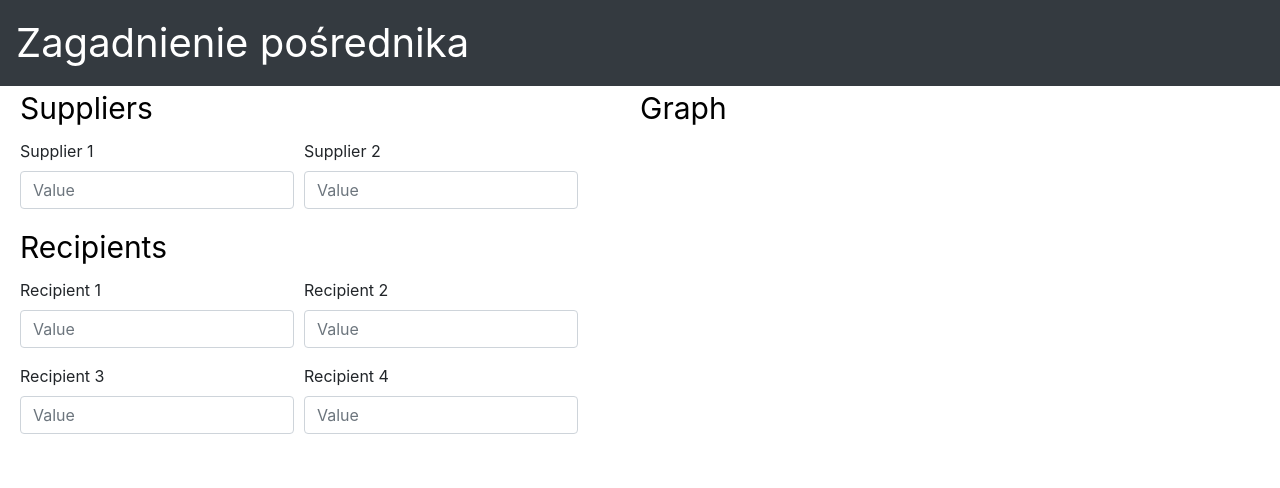
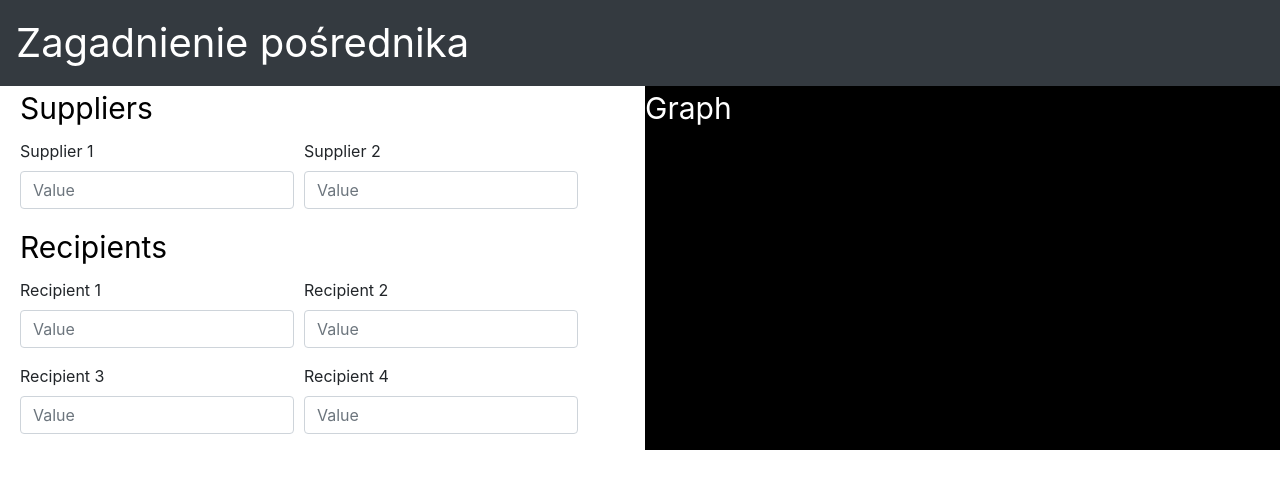
Before and after one commit to NorStas/zagadnienie_posrednika_frontend, a React app: page / in a window 1280 px wide. Shown: the top 488 px of the page. Built offline with nearby package versions, Linux system fonts and the light colour scheme.

Commit message:
ER zagadnienie posrednika # Added graph component

```diff
--- a/src/App.js
+++ b/src/App.js
@@ -33,13 +33,13 @@ class App extends React.Component {
                     }
                 </Navbar>
                 </div>
-                <div style={{display: 'flex', flexDirection:'row'}}>
-                <div style={{display: 'flex', flexDirection: 'row', width: '50%', height:'100%', paddingLeft:'20px'}}>
+                <div style={{display: 'flex', flexDirection:'row', height: '100%'}}>
+                <div style={{display: 'flex', flexDirection: 'row', width: '100%', height:'100%', paddingLeft:'20px'}}>
                     <SupplyAndDemandInput style={{display: 'flex',
                         flexDirection:'row', float:'left', width:'50%'}}
                                           onClick={() => this.isSupplyEqualToDemand()}/>
                 </div>
-                    <div style={{display: 'flex', flexDirection: 'row'}}>
+                    <div style={{display: 'flex', flexDirection: 'row', backgroundColor: 'black', width: '100%'}}>
                         <GraphComponent/>
                     </div>
                 </div>
--- a/src/custom-components/GraphComponent.js
+++ b/src/custom-components/GraphComponent.js
@@ -2,7 +2,7 @@ import React from "react";
 
 const GraphComponent = (props) => {
     return(
-        <p style={{fontSize: '30px', color: 'black'}}> Graph</p>
+        <p style={{fontSize: '30px', color: 'white'}}> Graph</p>
     )
 };
 export default GraphComponent;
```
